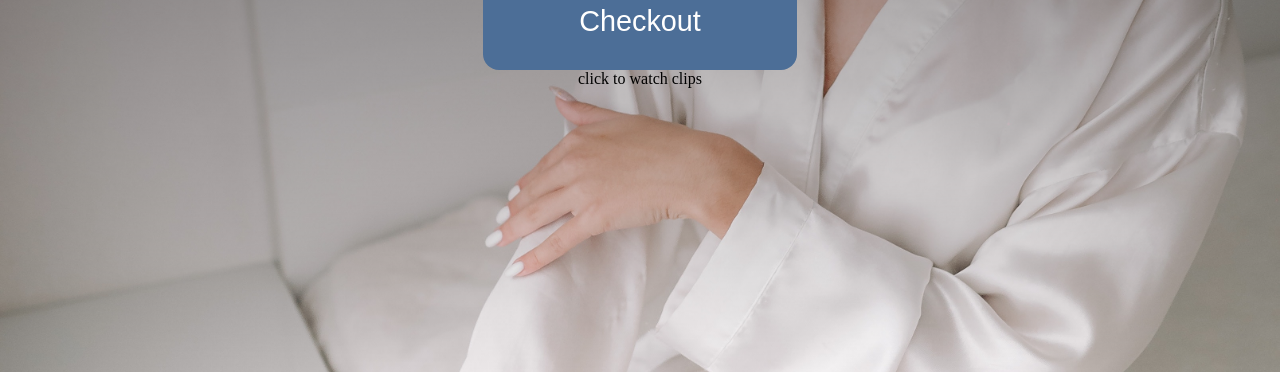
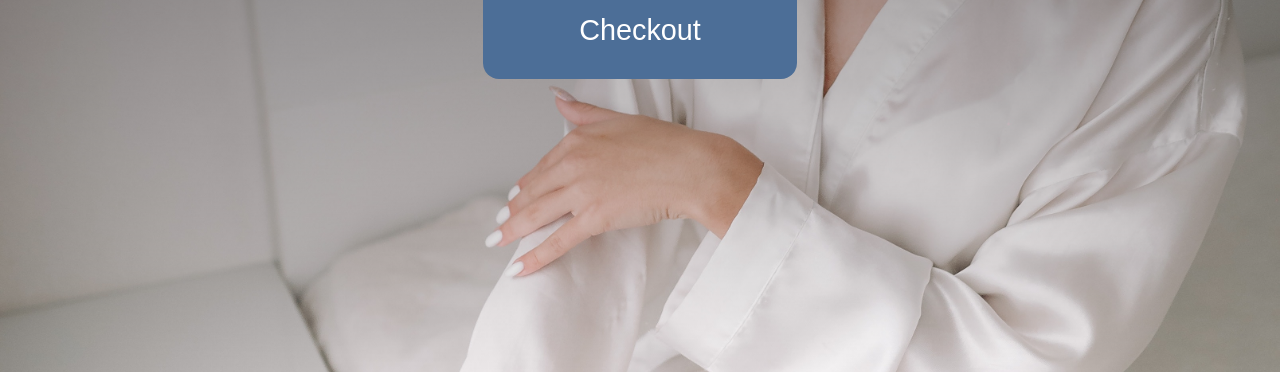
Before and after one commit to Aymoses/fashion, a plain HTML site: page index.html in a window 1280 px wide. Shown: the part 439-811 px from the top of the page. Drawn offline with Linux system fonts and the light colour scheme.

Commit message:
new commit

```diff
--- a/index.html
+++ b/index.html
@@ -26,7 +26,7 @@
     <section class="hero">
         <p>Ay's new collections </p>
         <a href="gallery.html"><button>Checkout</button></a>
-        <a  class="video" href="#">click to watch clips</a>
+        <!-- <a  class="video" href="#">click to watch clips</a> -->
     </section>
 
 
```
